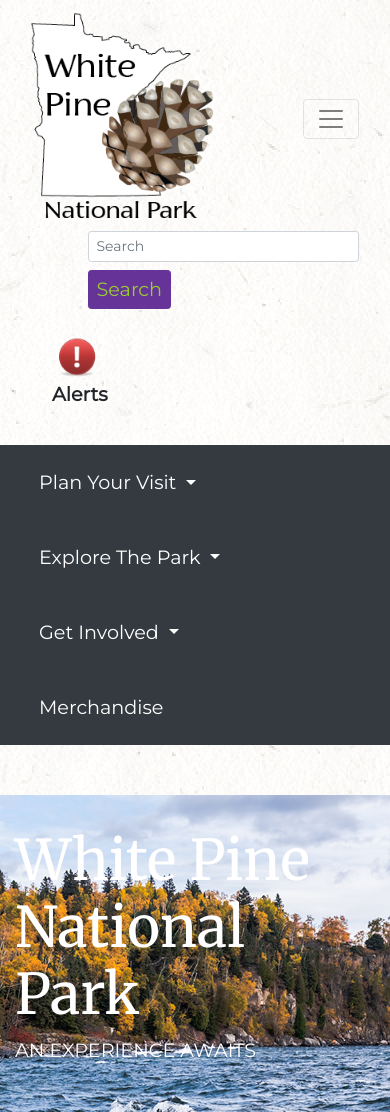
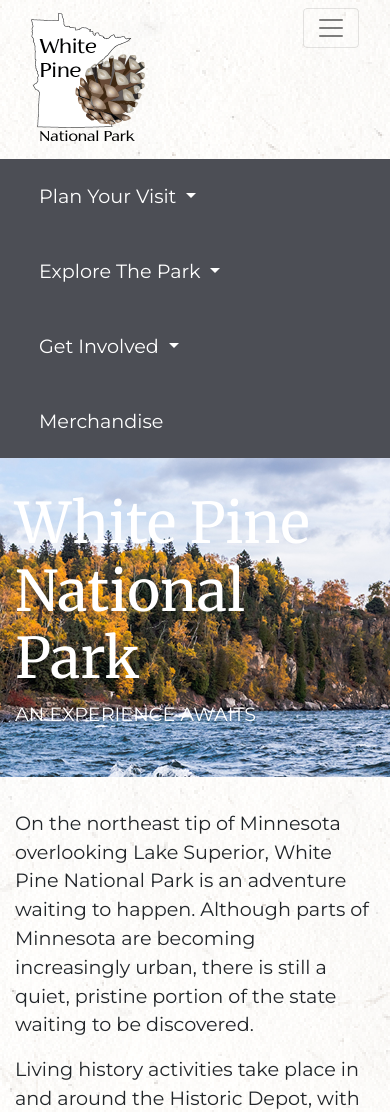
Before and after one commit to Maija-Peura/maija-peura.github.io, a PHP site: page /white_pine/index.html in a window 390 px wide, after a click that opens the changed part. Shown: the top 1112 px of the page. Run offline with PHP 8.4, Linux system fonts and the light colour scheme; some web fonts are replaced.

Commit message:
updated media queries

```diff
--- a/white_pine/css/custom.css
+++ b/white_pine/css/custom.css
@@ -2,15 +2,12 @@
 /*    background:url("../images/navBar.jpg")!important;*/
 /*    background-repeat:no-repeat !important;*/
     width: 100%;
-    background-color: #120D0D;
+    background-color: #4c4e55!important;
 }
 
-/*
-.navbar {
-    background:url("../images/northern_lights_1200.jpg")!important;
-    background-repeat:no-repeat;
+.navbar-brand img {
+    width: 80%;
 }
-*/
 
 .navbar-dark .navbar-nav .active>.nav-link, .navbar-dark .navbar-nav .nav-link.active, .navbar-dark .navbar-nav .nav-link.show, .navbar-dark .navbar-nav .nav-link {
     color: #fff;
@@ -88,8 +85,8 @@ body {
 
 .btn:hover {
     color: #ca3584;
-    background: #663399;
-    border-color: #663399;
+    background: #959aa9;
+    border-color: #959aa9;
 }
 
 a:link {
@@ -253,8 +250,8 @@ a:hover {
 footer {
     height: auto;
     width: 100%;
-    background-color: #343a40!important;
-    color: #F7E8DA;
+    background-color: #4c4e55!important;
+    color: #bda080;
     }
 
 footer p {
@@ -278,7 +275,7 @@ ul.secondary_nav li {
 }
 
 ul.secondary_nav li a {
-    color: #F7E8DA;
+    color: #959aa9;
     font-size: .65em;
 }
 
@@ -289,12 +286,12 @@ ul.social {
 ul.social li {
     display: inline;
 /*    padding-top: 10px;*/
-    float: none;
+/*    float: none;*/
 }
 
 
 ul.social li a {
-    color: #F7E8DA;
+    color: #959aa9;
     text-decoration: none;
     padding: 20px;
 }
@@ -303,9 +300,44 @@ ul.social li a:hover {
     opacity: 0.8;
 }
 
+/*Media Queries*/
+
+
+
+
+/*// small devices (tablets, 768px and down)*/
+@media (max-width: 768px) {
+    .navbar-brand img {
+        width: 50%;
+    }
+/*   put other rules here for other parts of the site */
+
+    .navbar-toggler {
+        height: 40px;
+    }
+    .navbar {
+        align-items:flex-start;
+    }
+    nav form.form-inline,
+    nav .alert {
+        display: none;
+    }
+
+    .welcome {
+    padding-top: 0;
+}
+
+    ul.secondary_nav li {
+        float: none;
+    }
+
+    ul.social {
+     margin-top: 0;
+    }
+
 /*
-footer p.copyright {
-    float: right;
+    ul.social.text-center {
+     text-align:inherit;
 }
 */
-/*END FOOTER STYLES*/
+}
--- a/white_pine/index.html
+++ b/white_pine/index.html
@@ -26,7 +26,7 @@
 
 <nav class="navbar navbar-expand-md navbar-light flex-row">
     <a class="navbar-brand mr-auto" href="<?php echo home_url(); ?>">
-        <img src="images/logo_final_MN.png" alt="logo" style="width: 80% ">
+        <img src="images/logo_final_MN.png" alt="logo">
     </a>
 
     <button class="navbar-toggler ml-lg-0" type="button" data-toggle="collapse" data-target="#navbarSupportedContent, #navbarSupportedContent2" aria-controls="navbarSupportedContent" aria-expanded="false" aria-label="Toggle navigation">
@@ -92,8 +92,8 @@
               <a class="dropdown-item" href="#">Volunteer</a>
             </div>
           </li>
-            <li class="nav-item active">
-        <a class="nav-link" href="#">Merchandise <span class="sr-only">(current)</span></a>
+            <li class="nav-item">
+        <a class="nav-link" href="#">Merchandise</a>
       </li>
         </ul>
     </div>
@@ -202,7 +202,7 @@
             </ul>
             </div>
 
-            <div class="col-sm-4 text-center">
+            <div class="col-sm-4">
                 <ul class="social">
                     <li><a href="#"><span class="fa fa-facebook fa-2x" aria-hidden="true"></span></a></li>
                     <li><a href="#" title=""><span class="fa fa-twitter fa-2x" aria-hidden="true"></span></a></li>
@@ -213,13 +213,15 @@
         </div>
 
         <div class="row">
+            <div class="col-sm-6 copyright">
+                <p class="text-left">&copy; 2018 Maija Peura. All Rights Reserved. MCTC WEBI 2023</p>
+            </div>
+
             <div class="col-sm-6">
 
             </div>
 
-            <div class="col-sm-6 copyright">
-                <p class="text-right">&copy; 2018 Maija Peura. All Rights Reserved. MCTC WEBI 2023</p>
-            </div>
+
         </div>
     </div>
 </footer><!--FOOTER END-->
```
